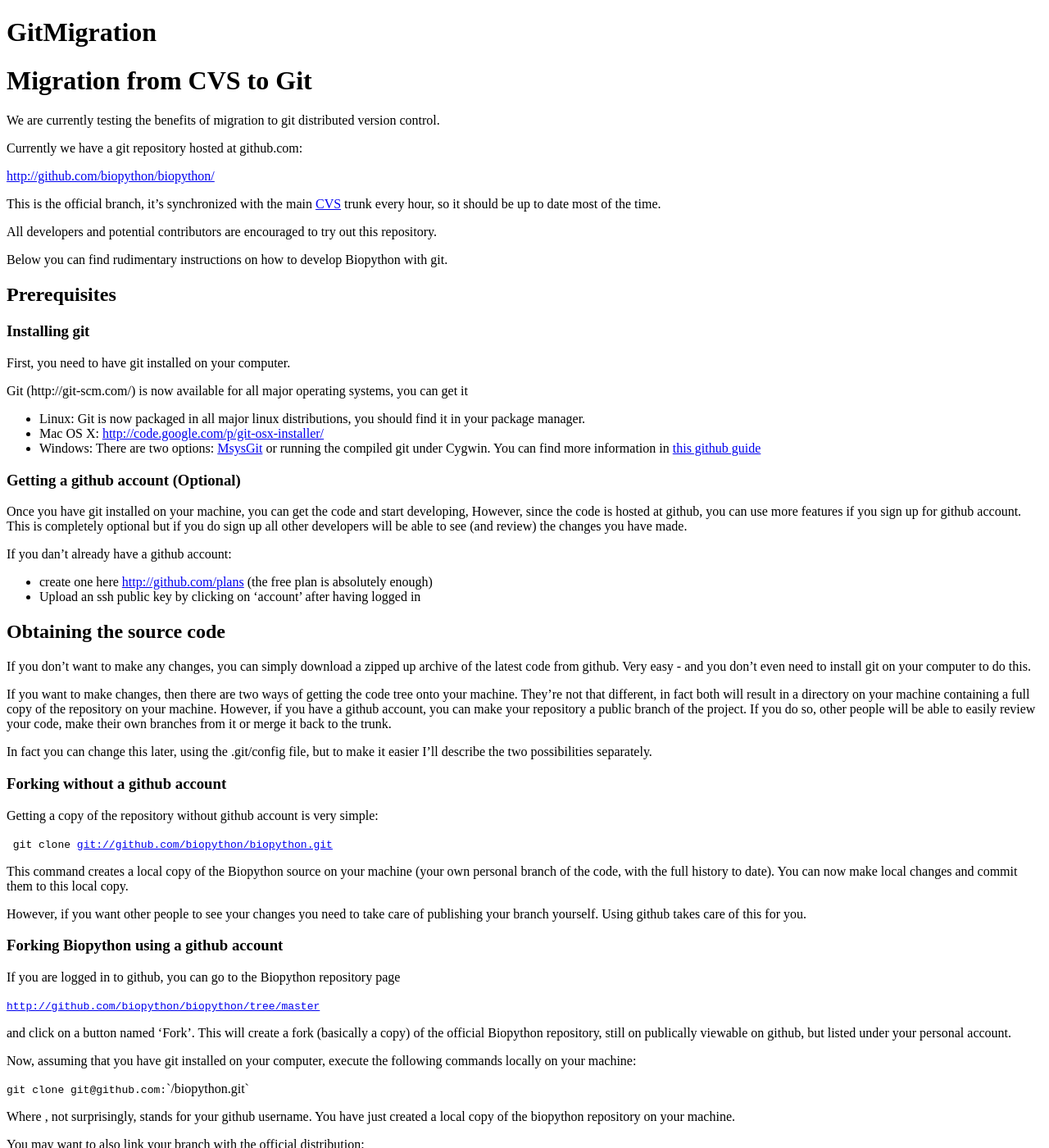
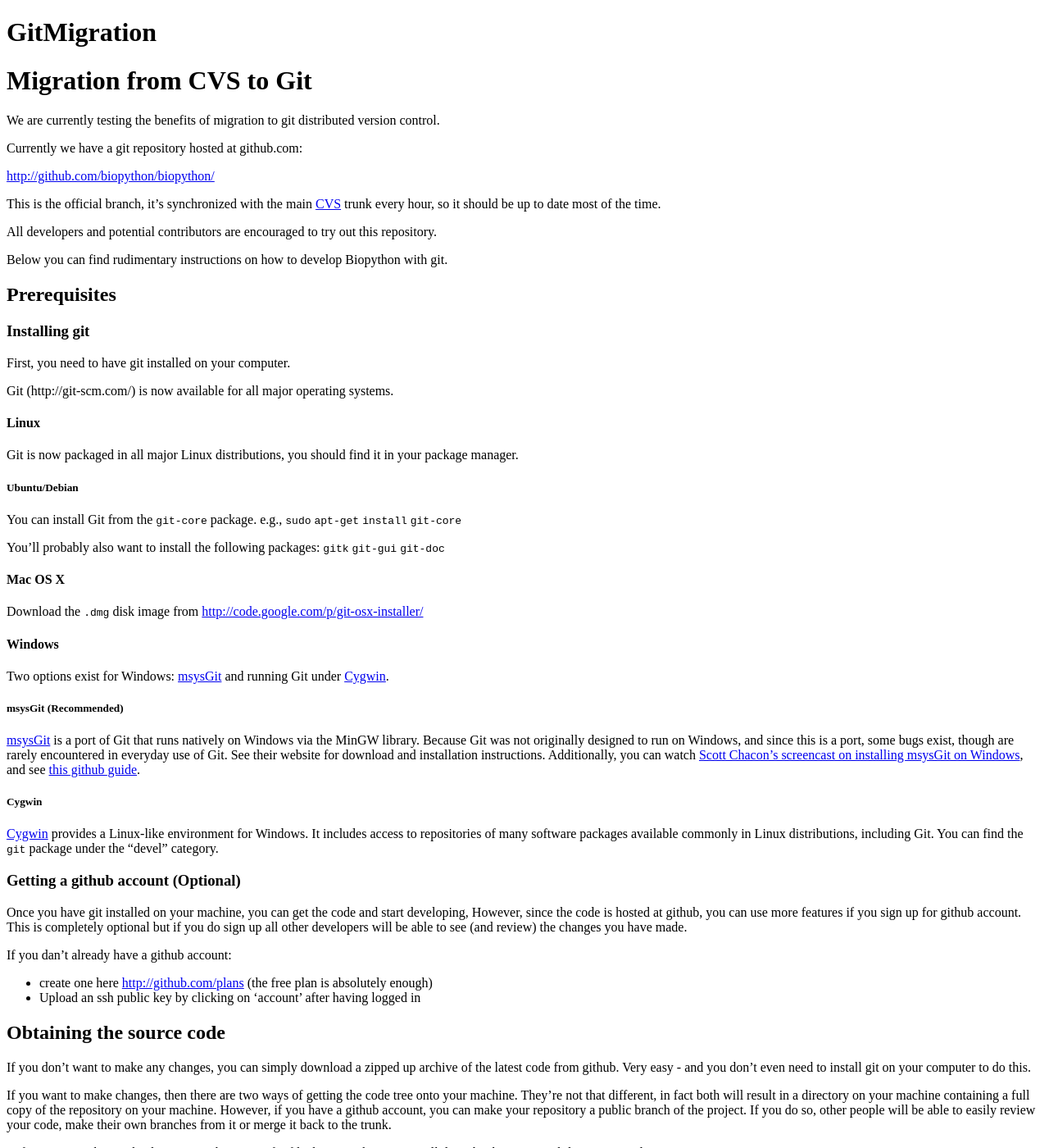
Before and after one commit to biopython/biopython.github.io, a Jekyll site: the page built from wiki/GitMigration.md, in a window 1280 px wide and 1400 px high. Shown: the whole window at 82% size. Built offline with Jekyll 4.4.1, drawn with Linux system fonts in a browser that asks for light colours.

Commit message:
/* Installing git */ Tidying the install information.

```diff
--- a/wiki/GitMigration.md
+++ b/wiki/GitMigration.md
@@ -32,15 +32,49 @@ Prerequisites
 First, you need to have git installed on your computer.
 
 Git (http://git-scm.com/) is now available for all major operating
-systems, you can get it
+systems.
 
--   Linux: Git is now packaged in all major linux distributions, you
-    should find it in your package manager.
--   Mac OS X: <http://code.google.com/p/git-osx-installer/>
--   Windows: There are two options:
-    [MsysGit](http://code.google.com/p/msysgit/) or running the compiled
-    git under Cygwin. You can find more information in [this github
-    guide](http://github.com/guides/using-git-and-github-for-the-windows-for-newbies)
+#### Linux
+
+Git is now packaged in all major Linux distributions, you should find it
+in your package manager.
+
+##### Ubuntu/Debian
+
+You can install Git from the `git-core` package. e.g., `sudo` `apt-get`
+`install` `git-core`
+
+You'll probably also want to install the following packages: `gitk`
+`git-gui` `git-doc`
+
+#### Mac OS X
+
+Download the `.dmg` disk image from
+<http://code.google.com/p/git-osx-installer/>
+
+#### Windows
+
+Two options exist for Windows:
+[msysGit](http://code.google.com/p/msysgit/) and running Git under
+[Cygwin](http://www.cygwin.com/).
+
+##### msysGit (Recommended)
+
+[msysGit](http://code.google.com/p/msysgit/) is a port of Git that runs
+natively on Windows via the MinGW library. Because Git was not
+originally designed to run on Windows, and since this is a port, some
+bugs exist, though are rarely encountered in everyday use of Git. See
+their website for download and installation instructions. Additionally,
+you can watch [Scott Chacon's screencast on installing msysGit on
+Windows](http://gitcasts.com/posts/git-on-windows), and see [this github
+guide](http://github.com/guides/using-git-and-github-for-the-windows-for-newbies).
+
+##### Cygwin
+
+[Cygwin](http://www.cygwin.com/) provides a Linux-like environment for
+Windows. It includes access to repositories of many software packages
+available commonly in Linux distributions, including Git. You can find
+the `git` package under the "devel" category.
 
 ### Getting a github account (Optional)
 
```
Also changed, not shown: 1 other file.
